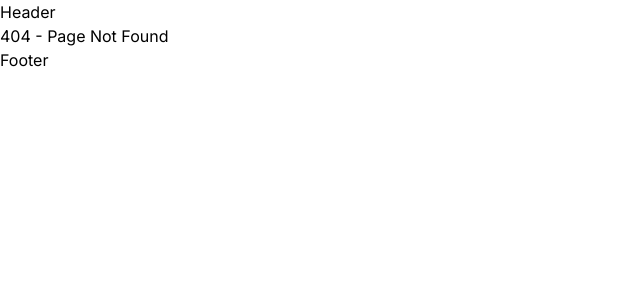
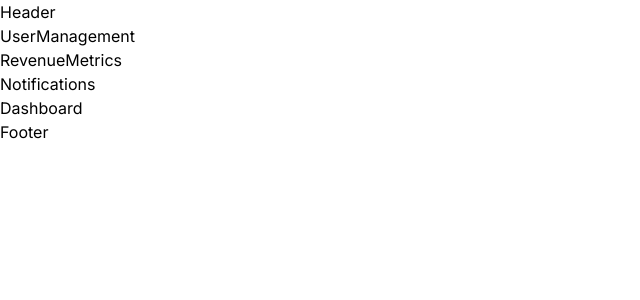
Before and after one commit to duong2604/nextjs-course, a Next.js app: page /dashboard in a window 1280 px wide. Before the commit this address had no page. Shown: the top 300 px of the page, without its empty margins (0-640 px from the left). Built offline with nearby package versions, Linux system fonts and the light colour scheme.

Commit message:
Add notification, revenue, and user management components

```diff
--- /dev/null
+++ b/src/app/dashboard/@notification/default.tsx
@@ -0,0 +1,7 @@
+import React from "react";
+
+const Notifications = () => {
+  return <div>Notifications Default</div>;
+};
+
+export default Notifications;
--- /dev/null
+++ b/src/app/dashboard/@notification/page.tsx
@@ -0,0 +1,7 @@
+import React from "react";
+
+const Notifications = () => {
+  return <div>Notifications</div>;
+};
+
+export default Notifications;
--- /dev/null
+++ b/src/app/dashboard/@notification/setting/page.tsx
@@ -0,0 +1,7 @@
+import React from "react";
+
+const Setting = () => {
+  return <div>Setting</div>;
+};
+
+export default Setting;
--- /dev/null
+++ b/src/app/dashboard/@revenue/default.tsx
@@ -0,0 +1,7 @@
+import React from "react";
+
+const RevenueMetrics = () => {
+  return <div>RevenueMetrics Default</div>;
+};
+
+export default RevenueMetrics;
--- /dev/null
+++ b/src/app/dashboard/@revenue/page.tsx
@@ -0,0 +1,7 @@
+import React from "react";
+
+const RevenueMetrics = () => {
+  return <div>RevenueMetrics</div>;
+};
+
+export default RevenueMetrics;
--- /dev/null
+++ b/src/app/dashboard/@user/default.tsx
@@ -0,0 +1,7 @@
+import React from "react";
+
+const UserManagement = () => {
+  return <div>UserManagement Default</div>;
+};
+
+export default UserManagement;
--- /dev/null
+++ b/src/app/dashboard/@user/page.tsx
@@ -0,0 +1,7 @@
+import React from "react";
+
+const UserManagement = () => {
+  return <div>UserManagement</div>;
+};
+
+export default UserManagement;
--- /dev/null
+++ b/src/app/dashboard/layout.tsx
@@ -0,0 +1,24 @@
+import React from "react";
+
+const DashboardLayout = ({
+  children,
+  user,
+  revenue,
+  notification,
+}: {
+  children: React.ReactNode;
+  user: React.ReactNode;
+  revenue: React.ReactNode;
+  notification: React.ReactNode;
+}) => {
+  return (
+    <div>
+      <div>{user}</div>
+      <div>{revenue}</div>
+      <div>{notification}</div>
+      <div>{children}</div>
+    </div>
+  );
+};
+
+export default DashboardLayout;
--- /dev/null
+++ b/src/app/dashboard/page.tsx
@@ -0,0 +1,7 @@
+import React from "react";
+
+const Dashboard = () => {
+  return <div>Dashboard</div>;
+};
+
+export default Dashboard;
```
